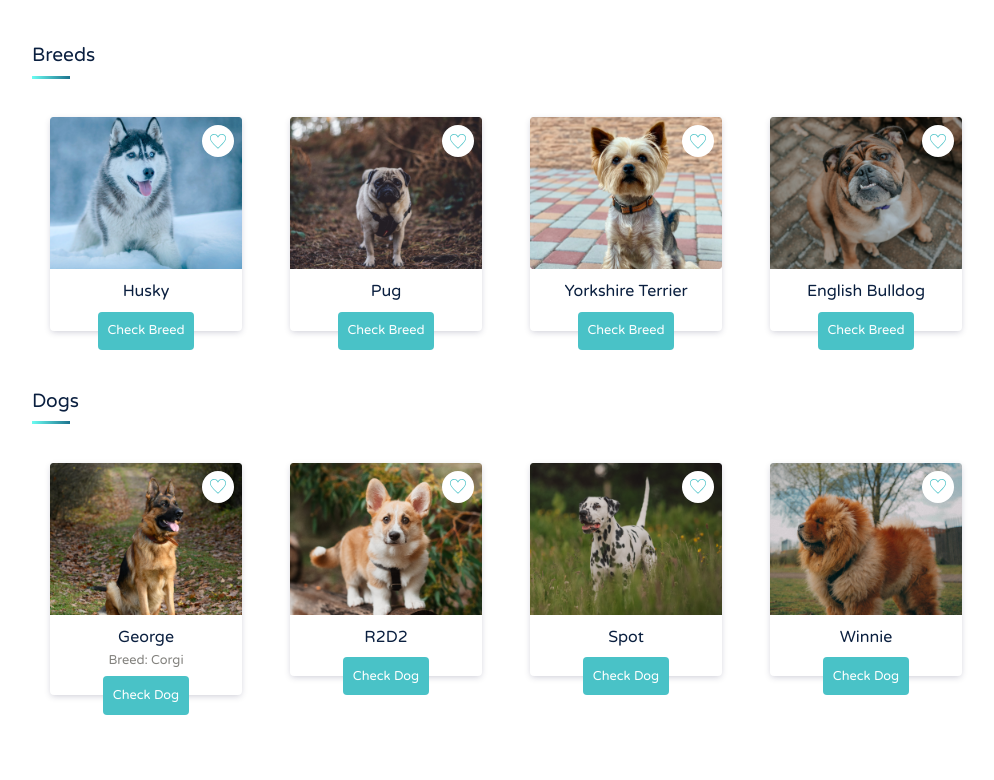
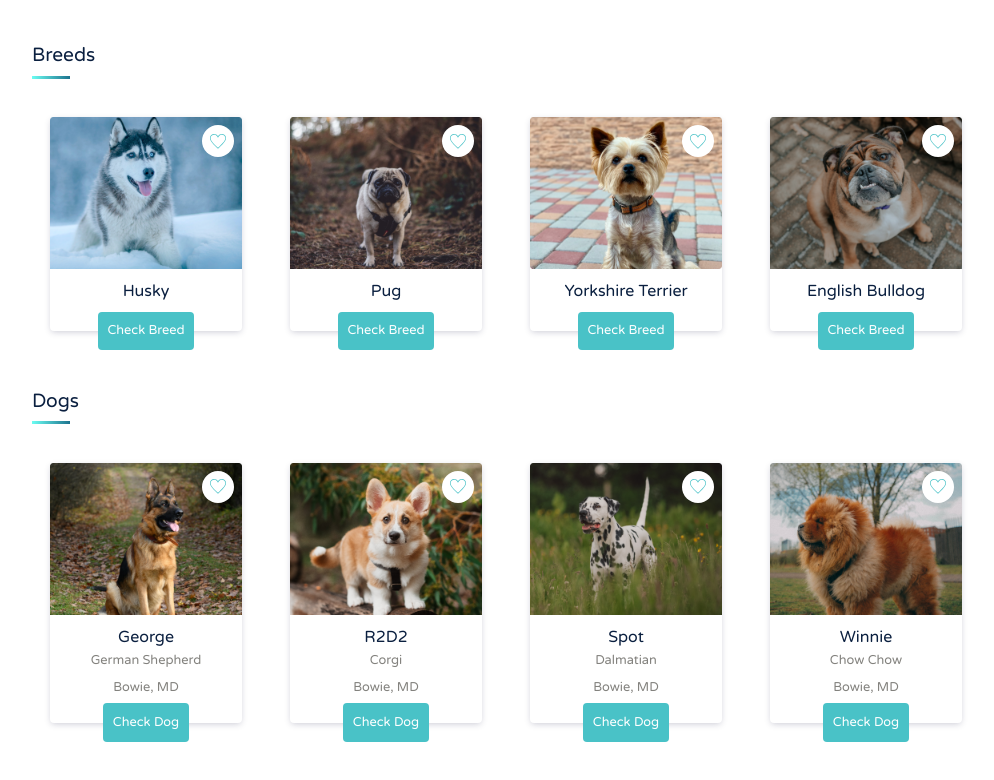
Before and after one commit to lawrencedovin/capstone-2-bark, a React (Create React App) app in the folder bark/: page / in a window 1280 px wide. Shown: the part 649-1429 px from the top of the page, without its empty margins (134-1128 px from the left). Before the commit the page ends 1402 px from the top, so only its background shows below. Built offline with nearby package versions, Linux system fonts and the light colour scheme; a web font is replaced by a local one.

Commit message:
Updated logged in cards for description

```diff
--- a/bark/src/components/DogsCardsList/DogsCardsList.js
+++ b/bark/src/components/DogsCardsList/DogsCardsList.js
@@ -7,20 +7,27 @@ function DogsCardsList() {
     {
       title: "George",
       imgUrl: "george-dog",
-      description: "Breed: Corgi"
+      description: {breed: "German Shepherd",
+                    location: "Bowie, MD"}
 
     },
     {
       title: "R2D2",
-      imgUrl: "r2d2-dog"
+      imgUrl: "r2d2-dog",
+      description: {breed: "Corgi",
+                    location: "Bowie, MD"}
     },
     {
       title: "Spot",
-      imgUrl: "spot-dog"
+      imgUrl: "spot-dog",
+      description: {breed: "Dalmatian",
+                    location: "Bowie, MD"}
     },
     {
       title: "Winnie",
-      imgUrl: "winnie-dog"
+      imgUrl: "winnie-dog",
+      description: {breed: "Chow Chow",
+                    location: "Bowie, MD"}
     }
   ]
   return (
--- a/bark/src/components/LoggedInCards/LoggedInCards.js
+++ b/bark/src/components/LoggedInCards/LoggedInCards.js
@@ -10,7 +10,15 @@ const LoggedInCards = ({imgUrl, title, description, btnText}) => (
         </button>
         <div class="card-body logged-in-card__body">
           <h5 class="card-title logged-in-card__title">{title}</h5>
-          <p class="card-text logged-in-card__description">{description}</p>
+          {description
+          ?
+          <>
+            <p class="card-text logged-in-card__description">{description.breed}</p>
+            <p class="card-text logged-in-card__description">{description.location}</p>
+          </>
+          :
+          <></>
+          }
         </div>
       </div>
       <a href="/" class="btn logged-in-card__button">{btnText}</a>
--- a/bark/src/components/LoggedInCardsList/LoggedInCardsList.js
+++ b/bark/src/components/LoggedInCardsList/LoggedInCardsList.js
@@ -13,7 +13,7 @@ const LoggedInCardsList = ({props, type}) => (
                 <LoggedInCards
                   imgUrl={process.env.PUBLIC_URL + 'images/' + type + '/' + prop.imgUrl + '.png'}
                   title={prop.title}
-                  description={prop.description ? prop.description : null}
+                  description={prop.description}
                   btnText={type === "breeds" ? "Check Breed" : "Check Dog"}
                 />
             </div>
```
